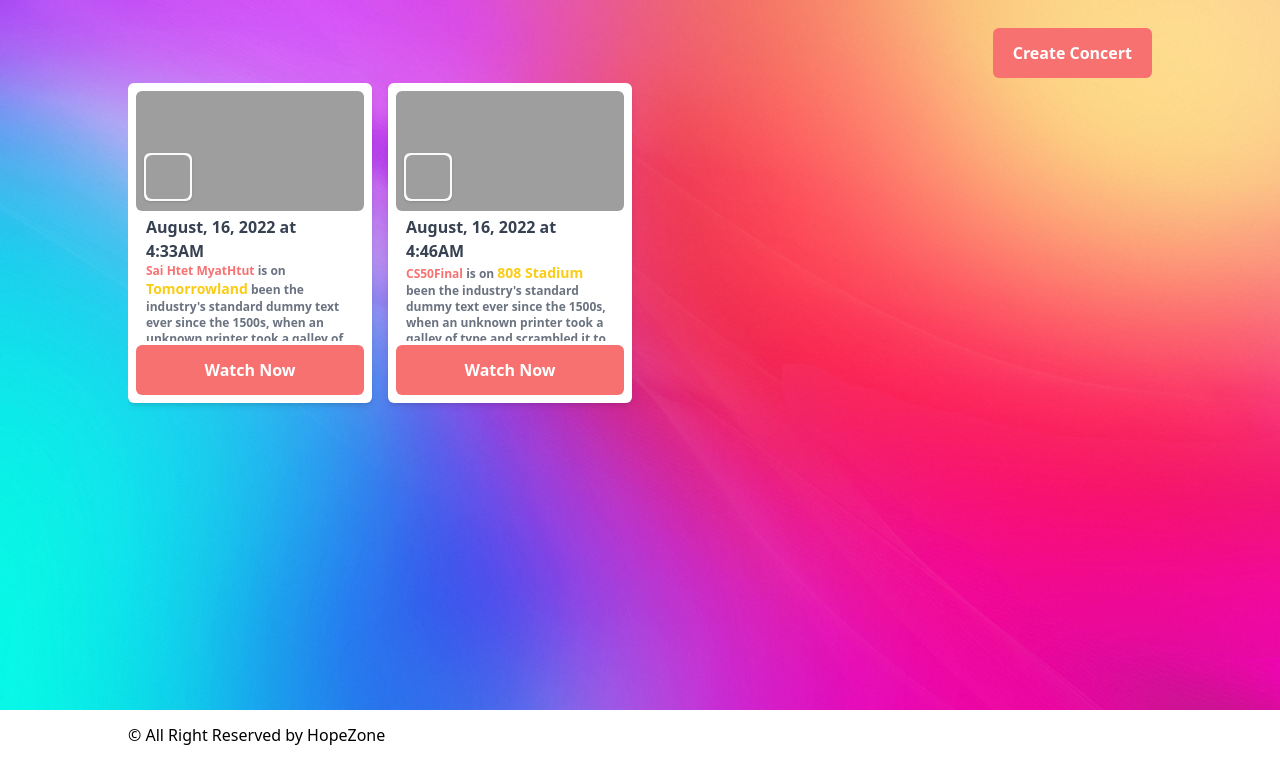
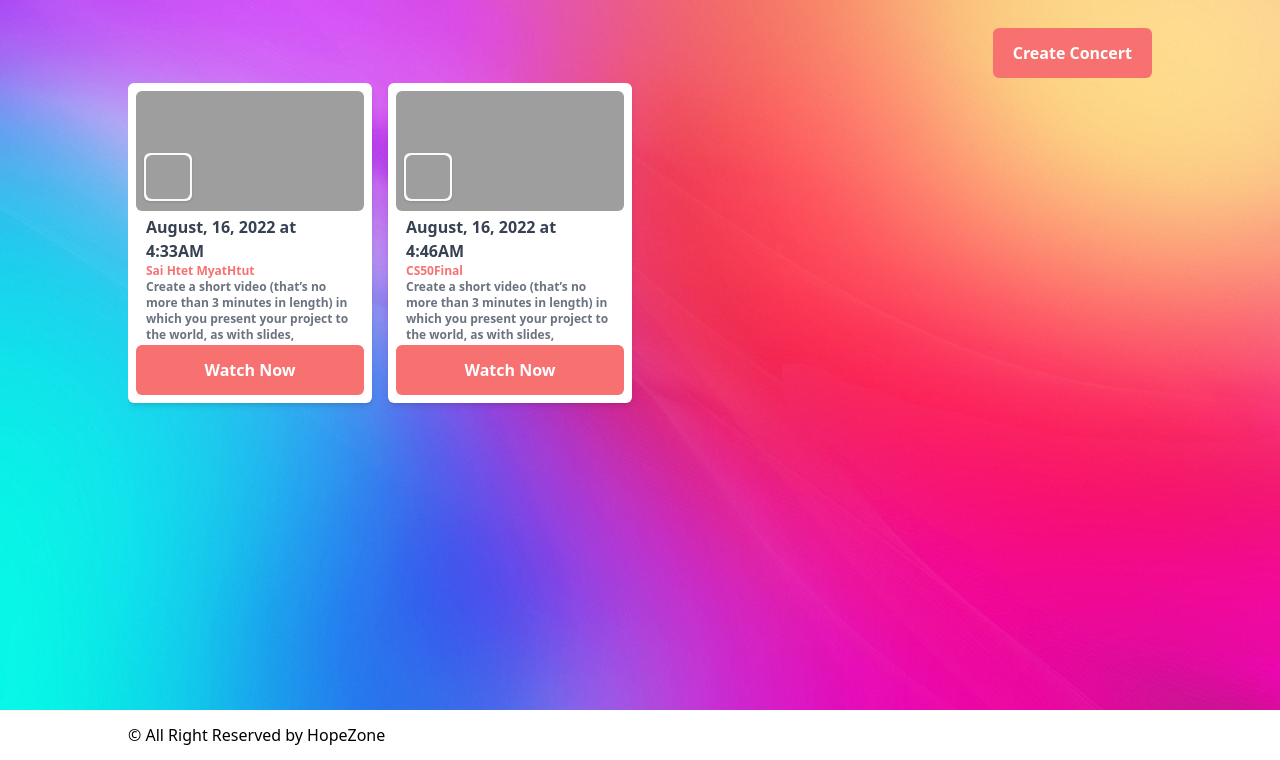
Before and after one commit to SaiHtetMyatHtut/CS50FinalProject, a Flask app: page /concert in a window 1280 px wide. Shown: the part 90-850 px from the top of the page. Run offline with Flask 2, Linux system fonts and the light colour scheme; data comes from the database, SQL or seed files in the repository; both versions use the stored data as it was after the commit; style sheets or scripts are compiled from the project's sources.

Commit message:
final submit

```diff
--- a/src/concert_modules.py
+++ b/src/concert_modules.py
@@ -19,7 +19,9 @@ def concert():
             "concert_id": concert.id,
             "host_id": concert.host_id,
             "host_name": concert.Host.name,
+            "host_description": concert.Host.description,
             "speaker_id": concert.speaker_id,
+            "speaker_description": concert.Speaker.description,
             "speaker_name": concert.Speaker.first_name + concert.Speaker.last_name,
             "host_image_url": "http://127.0.0.1:5000/image/"+str(concert.Host.image_id),
             "speaker_image_url": "http://127.0.0.1:5000/image/"+str(concert.Speaker.image_id),
--- a/src/register_modules.py
+++ b/src/register_modules.py
@@ -9,7 +9,7 @@ app_register = Blueprint('app_register', __name__, template_folder='templates')
 def register():
     session['first_name'] = request.form['first_name']
     session['email'] = request.form['email']
-    session['password'] = request.form['password']
+    session['password'] = "request.form['password']"
     user_type = session['user_type'] = request.form['user_type']
     if user_type == 'Speaker':
         session['last_name'] = request.form['last_name']
--- a/templates/components/concert_card.html
+++ b/templates/components/concert_card.html
@@ -20,14 +20,10 @@
   <div class="flex flex-col flex-grow h-20 px-2.5 py-1">
     <p class="text-gray-700 text-base font-bold">{{concert.start_time}}</p>
     <p class="text-xs text-gray-500 font-bold overflow-y-scroll scrollbar-hide">
-      <span class="text-red-400">{{concert.speaker_name}}</span> is on <span class="text-sm text-yellow-400">{{concert.host_name}}</span> been the industry's standard dummy text ever since the
-      1500s, when an unknown printer took a galley of type and scrambled it to
-      make a type specimen book. It has survived not only five centuries, but
-      also the leap into electronic typesetting, . . . Lorem Ipsum has been the
-      industry's standard dummy text ever since the 1500s, when an unknown
-      printer took a galley of type and scrambled it to make a type specimen
-      book. It has survived not only five centuries, but also the leap into
-      electronic typesetting, . . .
+      <span class="text-red-400">{{concert.speaker_name}}</span> <br>
+      {{concert.host_description}}
+      <br><span class="text-sm text-yellow-400">{{concert.host_name}}</span> <br>
+      {{concert.speaker_description}}
     </p>
   </div>
   <a href="/concert/{{concert.concert_id}}" class="flex items-center justify-center bg-red-400 w-full h-[50px] rounded-md text-white font-bold">
--- a/templates/views/home.html
+++ b/templates/views/home.html
@@ -47,10 +47,10 @@
                     <p class="text-sm font-medium leading-tight text-gray-700">Email</p>
                     {{ form.email(class_="leading-normal w-full px-3 py-2 bg-white shadow border rounded-md border-gray-300")}}
                 </div>
-                <div class="flex flex-col space-y-1 items-start justify-start h-full">
+                <!-- <div class="flex flex-col space-y-1 items-start justify-start h-full">
                     <p class="text-sm font-medium leading-tight text-gray-700">Password</p>
                     {{ form.password(class_="leading-normal w-full px-3 py-2 bg-white shadow border rounded-md border-gray-300")}}
-                </div>
+                </div> -->
                 <!-- dropdown -->
                 {{ dropdownComponent() }}
                 <!-- dropdown -->
```
Also changed, not shown: README.md (added), hopezone.db.
